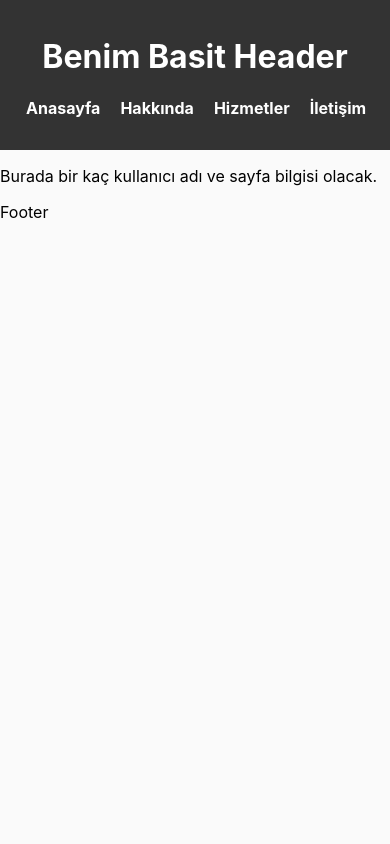
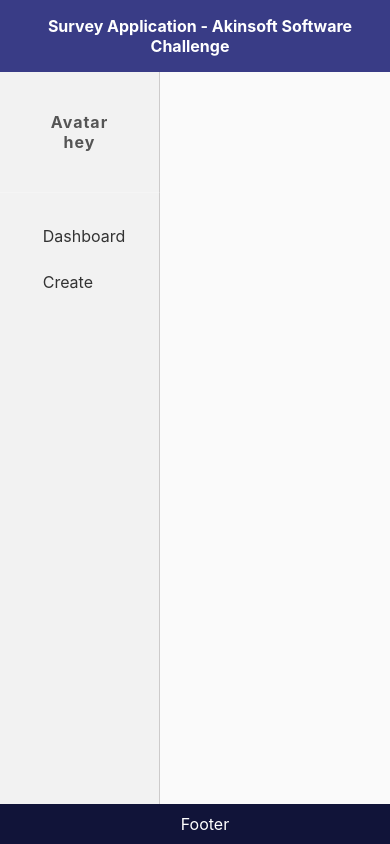
Before and after one commit to ardaalkan/akinsoft-software-challenge, a React (Vite) app in the folder client/: page / in a window 390 px wide. Built offline with nearby package versions, Linux system fonts and the light colour scheme.

Commit message:
added ui structure

```diff
--- a/client/src/components/Footer/Footer.jsx
+++ b/client/src/components/Footer/Footer.jsx
@@ -1,5 +1,9 @@
+import styles from "./Footer.module.css"
+
 export default function Footer() {
   return (
-    <div>Footer</div>
-  )
+    <footer className={styles.footer}>
+      <div className={styles.footerContent}>Footer</div>
+    </footer>
+  );
 }
--- /dev/null
+++ b/client/src/components/Footer/Footer.module.css
@@ -0,0 +1,14 @@
+/* Footer.css */
+.footer {
+    background-color: #111439;
+    color: #fff;
+    text-align: center;
+    padding: 10px;
+    position: fixed;
+    bottom: 0;
+    width: 100%;
+  }
+
+  .footer-content {
+    font-size: 14px;
+  }
--- a/client/src/components/Header/Header.jsx
+++ b/client/src/components/Header/Header.jsx
@@ -4,13 +4,11 @@ import styles from "./Header.module.css";
 function Header() {
   return (
     <header className={styles.header}>
-      <h1>Benim Basit Header</h1>
       <nav>
         <ul className={styles.navList}>
-          <li className={styles.navItem}>Anasayfa</li>
-          <li className={styles.navItem}>Hakkında</li>
-          <li className={styles.navItem}>Hizmetler</li>
-          <li className={styles.navItem}>İletişim</li>
+          <li className={styles.navItem}>
+            Survey Application - Akinsoft Software Challenge
+          </li>
         </ul>
       </nav>
     </header>
--- a/client/src/components/Header/Header.module.css
+++ b/client/src/components/Header/Header.module.css
@@ -1,7 +1,7 @@
 /* src/Header.module.css */
 
 .header {
-    background-color: #333;
+  background-color: #393c86;
   color: #fff;
   padding: 1rem;
   text-align: center;
--- a/client/src/components/Layout/Layout.jsx
+++ b/client/src/components/Layout/Layout.jsx
@@ -1,11 +1,13 @@
 import Header from "../Header/Header";
 import Footer from "../Footer/Footer";
 import { Outlet } from "react-router-dom";
+import Sidebar from "../Sidebar/Sidebar";
 
 export default function Layout() {
   return (
     <>
       <Header />
+      <Sidebar/>
       <Outlet />
       <Footer />
     </>
--- /dev/null
+++ b/client/src/components/Sidebar/Avatar/Avatar.jsx
@@ -0,0 +1,5 @@
+export default function Avatar() {
+  return (
+    <div>Avatar</div>
+  )
+}
--- /dev/null
+++ b/client/src/components/Sidebar/Sidebar.jsx
@@ -0,0 +1,40 @@
+import { useState, useEffect } from "react";
+import Avatar from "./Avatar/Avatar";
+import { NavLink } from "react-router-dom";
+import styles from "./Sidebar.module.css";
+
+export default function Sidebar() {
+  const [width, setWidth] = useState(window.innerWidth);
+  const mobileBreakpoint = 720;
+
+  useEffect(() => {
+    window.addEventListener("resize", () => setWidth(window.innerWidth));
+    return () =>
+      window.removeEventListener("resize", () => setWidth(window.innerWidth));
+  }, []);
+
+  return (
+    <div className={styles.sidebar}>
+      <div className={styles.sidebarContent}>
+        <div className={styles.user}>
+          <Avatar></Avatar>
+          <p>hey</p>
+        </div>
+        <nav className={styles.links}>
+          <ul>
+            <li>
+              <NavLink to="/" className={styles.link}>
+                Dashboard
+              </NavLink>
+            </li>
+            <li>
+              <NavLink to="/create" className={styles.link}>
+                Create
+              </NavLink>
+            </li>
+          </ul>
+        </nav>
+      </div>
+    </div>
+  );
+}
--- /dev/null
+++ b/client/src/components/Sidebar/Sidebar.module.css
@@ -0,0 +1,96 @@
+.sidebar {
+  width: 20rem;
+  background: #f2f2f2;
+  min-height: 100vh;
+  position: fixed;
+  left: 0;
+  box-sizing: border-box;
+  border-right: 1px solid rgb(205, 203, 203);
+  color: #555;
+}
+.sidebarContent {
+  position: fixed;
+  width: inherit;
+}
+.sidebar .user {
+  font-weight: bold;
+  text-align: center;
+  letter-spacing: 1px;
+  padding: 40px 30px;
+  border-bottom: 1px solid rgba(255, 255, 255, 0.2);
+}
+.sidebar .links {
+  margin-top: 80px;
+}
+.sidebar .links li {
+  margin: 10px 0.6rem 0 0.6rem;
+  color: inherit;
+  text-decoration: inherit;
+}
+.sidebar .links a {
+  display: flex;
+  padding: 8px 1rem 8px 1rem;
+  border-radius: 10px;
+  width: 100%;
+  color: #333;
+  box-sizing: border-box;
+}
+.sidebar .links img {
+  margin-right: 10px;
+  color: #444;
+}
+
+.sidebar .links .active img {
+  filter: invert(40%);
+}
+
+.sidebar .links a.active {
+  color: #111;
+  background-color: #c9e1fd;
+}
+
+.link {
+  display: flex;
+  align-items: center;
+  justify-content: center;
+  text-decoration: none;
+}
+
+@media (max-width: 900px) {
+  .sidebar {
+    width: 10rem;
+    display: flex;
+    flex-direction: column;
+    align-items: center;
+  }
+
+  .avatar {
+    height: 40px;
+    width: 40px;
+  }
+
+  .sidebar .links {
+    margin-top: 25px;
+  }
+
+  .sidebar .links a {
+    display: block;
+    padding: auto;
+    margin: auto;
+    width: 75%;
+  }
+}
+.usersIcon {
+  height: 30px;
+  width: 30px;
+  color: #444;
+  padding: 0.9rem 2rem;
+  margin-left: 1rem;
+  transition: all 0.2s ease-out;
+}
+
+.usersIcon:hover {
+  cursor: pointer;
+  background-color: #c9e1fd;
+  border-radius: 10px;
+}
--- a/client/src/index.css
+++ b/client/src/index.css
@@ -5,6 +5,20 @@
 
 body {
   margin: 0;
+}
+
+ul,
+li,
+p,
+h1,
+h2,
+h3,
+h4 {
+  margin: 0;
+  padding: 0;
+}
+ul {
+  list-style-type: none;
 }
 
 /* a {
--- a/client/src/pages/Home/Home.jsx
+++ b/client/src/pages/Home/Home.jsx
@@ -1,7 +1,7 @@
 export default function Home() {
   return (
     <div>
-      <p>Burada bir kaç kullanıcı adı ve sayfa bilgisi olacak.</p>
+      <p></p>
     </div>
   );
 }
```
Also changed, not shown: client/src/components/Sidebar/Avatar/Avatar.module.css (added). Lines whose indentation alone changed are shown as unchanged.
